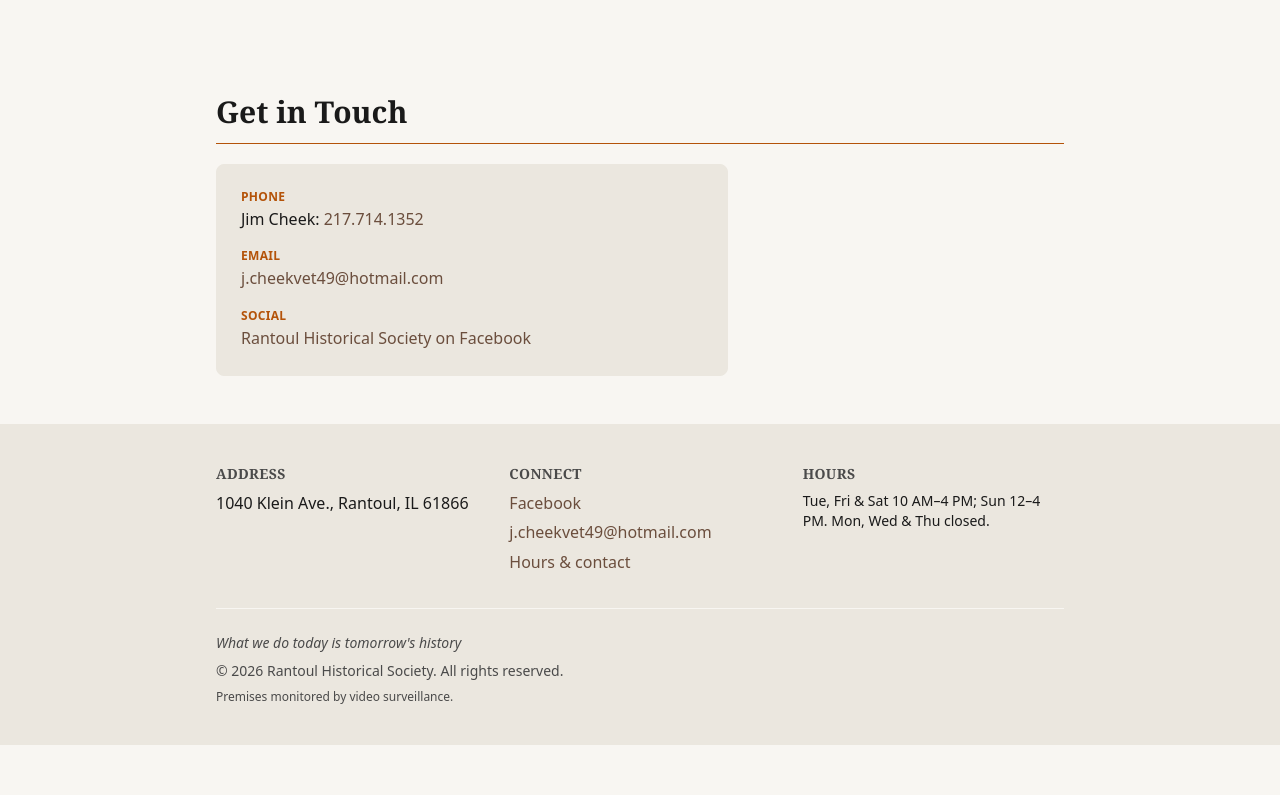
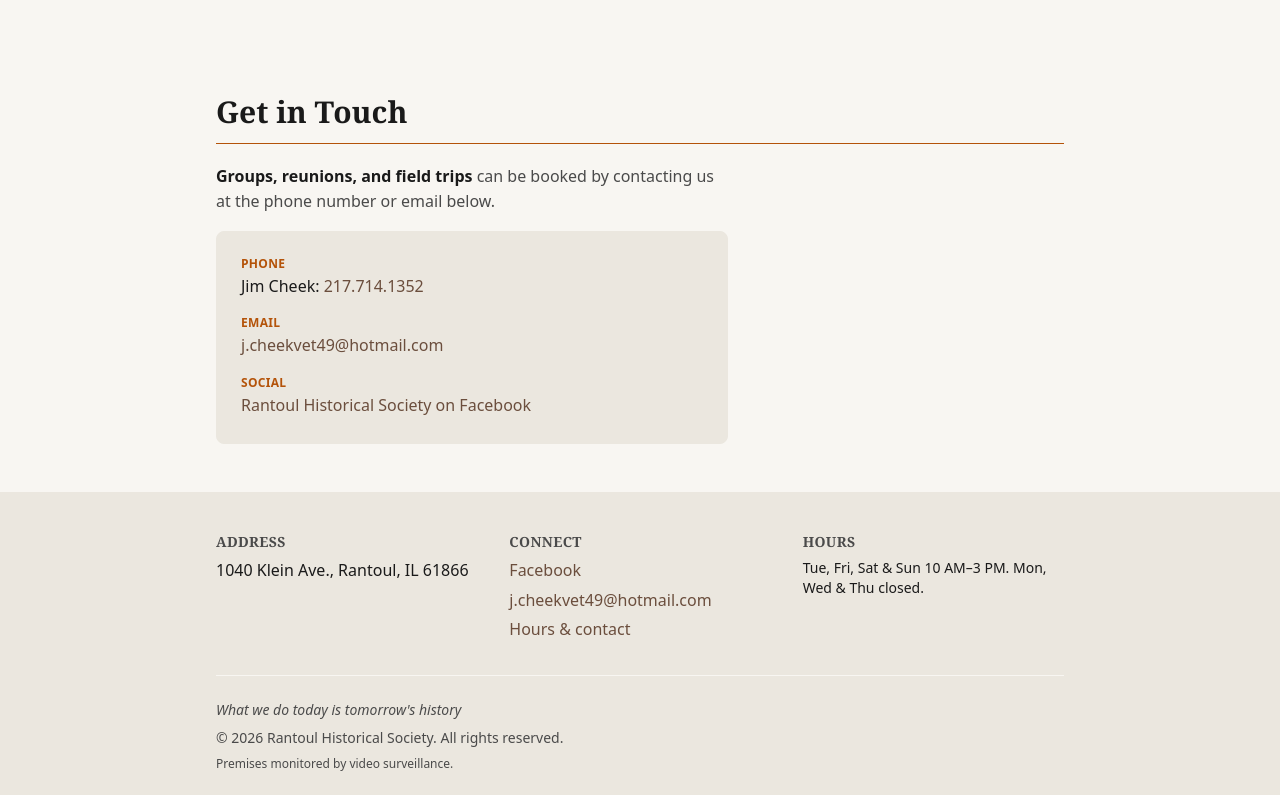
Before and after one commit to jc731/rantoulhistoricalsociety, an Astro site: page /visit in a window 1280 px wide. Shown: the part 1997-2792 px from the top of the page. Before the commit the page ends 2742 px from the top, so only its background shows below. Built offline with nearby package versions, Linux system fonts and the light colour scheme; Astro itself is replaced by a stand-in of ours.

Commit message:
fix: update museum hours to 10 AM–3 PM Tue/Fri/Sat/Sun, add group booking note
Co-Authored-By: Claude Opus 5.5 <noreply@anthropic.com>

```diff
--- a/src/data/contact.ts
+++ b/src/data/contact.ts
@@ -19,13 +19,13 @@ export const contact = {
   /** Structured hours for display. Empty string = closed. */
   hoursSchedule: [
     { day: 'Monday', open: '', close: '', closed: true },
-    { day: 'Tuesday', open: '10:00 AM', close: '4:00 PM', closed: false },
+    { day: 'Tuesday', open: '10:00 AM', close: '3:00 PM', closed: false },
     { day: 'Wednesday', open: '', close: '', closed: true },
     { day: 'Thursday', open: '', close: '', closed: true },
-    { day: 'Friday', open: '10:00 AM', close: '4:00 PM', closed: false },
-    { day: 'Saturday', open: '10:00 AM', close: '4:00 PM', closed: false },
-    { day: 'Sunday', open: '12:00 PM', close: '4:00 PM', closed: false },
+    { day: 'Friday', open: '10:00 AM', close: '3:00 PM', closed: false },
+    { day: 'Saturday', open: '10:00 AM', close: '3:00 PM', closed: false },
+    { day: 'Sunday', open: '10:00 AM', close: '3:00 PM', closed: false },
   ] as const,
   /** Short note for footer; full schedule shown on Visit/Contact. */
-  hoursNote: 'Tue, Fri & Sat 10 AM–4 PM; Sun 12–4 PM. Mon, Wed & Thu closed.',
+  hoursNote: 'Tue, Fri, Sat & Sun 10 AM–3 PM. Mon, Wed & Thu closed.',
 } as const;
--- a/src/pages/visit.astro
+++ b/src/pages/visit.astro
@@ -8,7 +8,7 @@ const mapsUrl = `https://maps.google.com/?q=${encodeURIComponent(contact.address
 
 <BaseLayout
   title="Visit"
-  description="Visit the Rantoul Historical Society Museum at 1040 Klein Ave., Rantoul, IL. Free admission. Open Tue, Fri & Sat 10 AM–4 PM; Sun 12–4 PM."
+  description="Visit the Rantoul Historical Society Museum at 1040 Klein Ave., Rantoul, IL. Free admission. Open Tue, Fri, Sat & Sun 10 AM–3 PM."
 >
   <header class="bg-[var(--color-paper-dark)] py-12 md:py-16 px-4 text-center">
     <div class="mx-auto max-w-3xl">
@@ -118,6 +118,9 @@ const mapsUrl = `https://maps.google.com/?q=${encodeURIComponent(contact.address
   </Section>
 
   <Section title="Get in Touch" id="contact">
+    <p class="mb-4 text-[var(--color-ink-muted)] max-w-lg">
+      <strong class="text-[var(--color-ink)]">Groups, reunions, and field trips</strong> can be booked by contacting us at the phone number or email below.
+    </p>
     <div class="rounded-lg border border-[var(--color-paper-dark)] bg-[var(--color-paper-dark)] p-6 max-w-lg">
       <dl class="space-y-4">
         <div>
```
